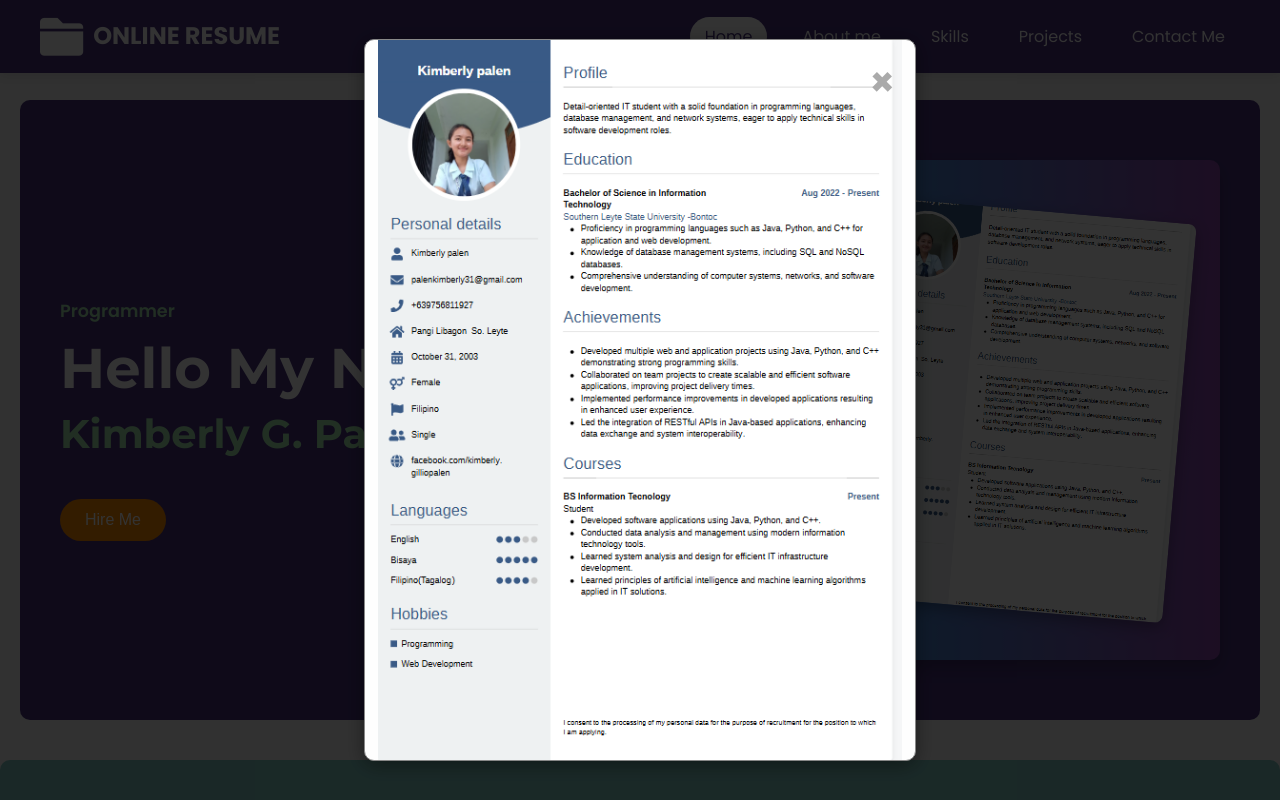
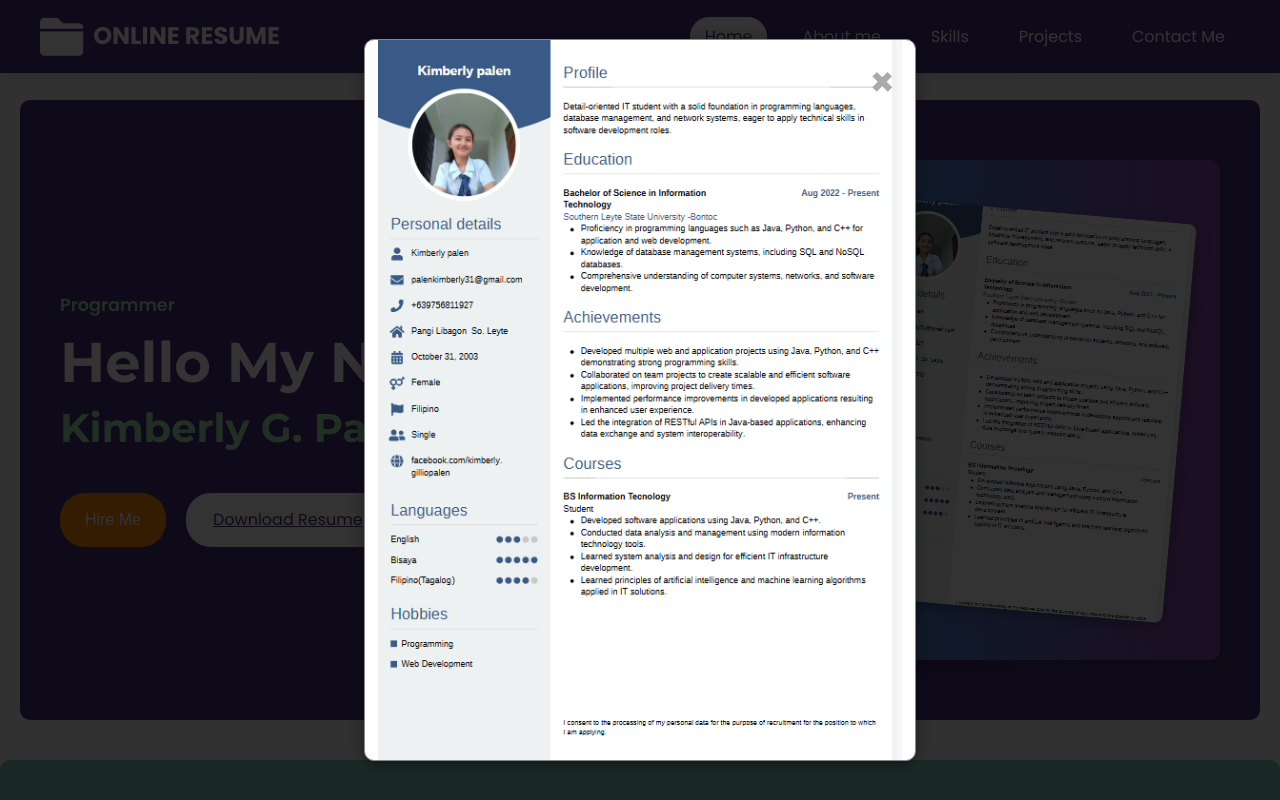
Before and after one commit to kimmy31/palen_resume, a plain HTML site: page index.html in a window 1280 px wide. Shown: the top 800 px of the page. Drawn offline with Linux system fonts and the light colour scheme.

Commit message:
added downloadable resume

```diff
--- a/index.html
+++ b/index.html
@@ -36,6 +36,7 @@
                 <div class="hero-buttons">
 
                     <button class="hire-me-btn">Hire Me</button>
+                    <a href="kimresume.docx" download="Kimberly_Palen_Resume.docx" class="download-btn">Download Resume</a>
                 </div>
             </div>
 
```
Also changed, not shown: 1 other file.
